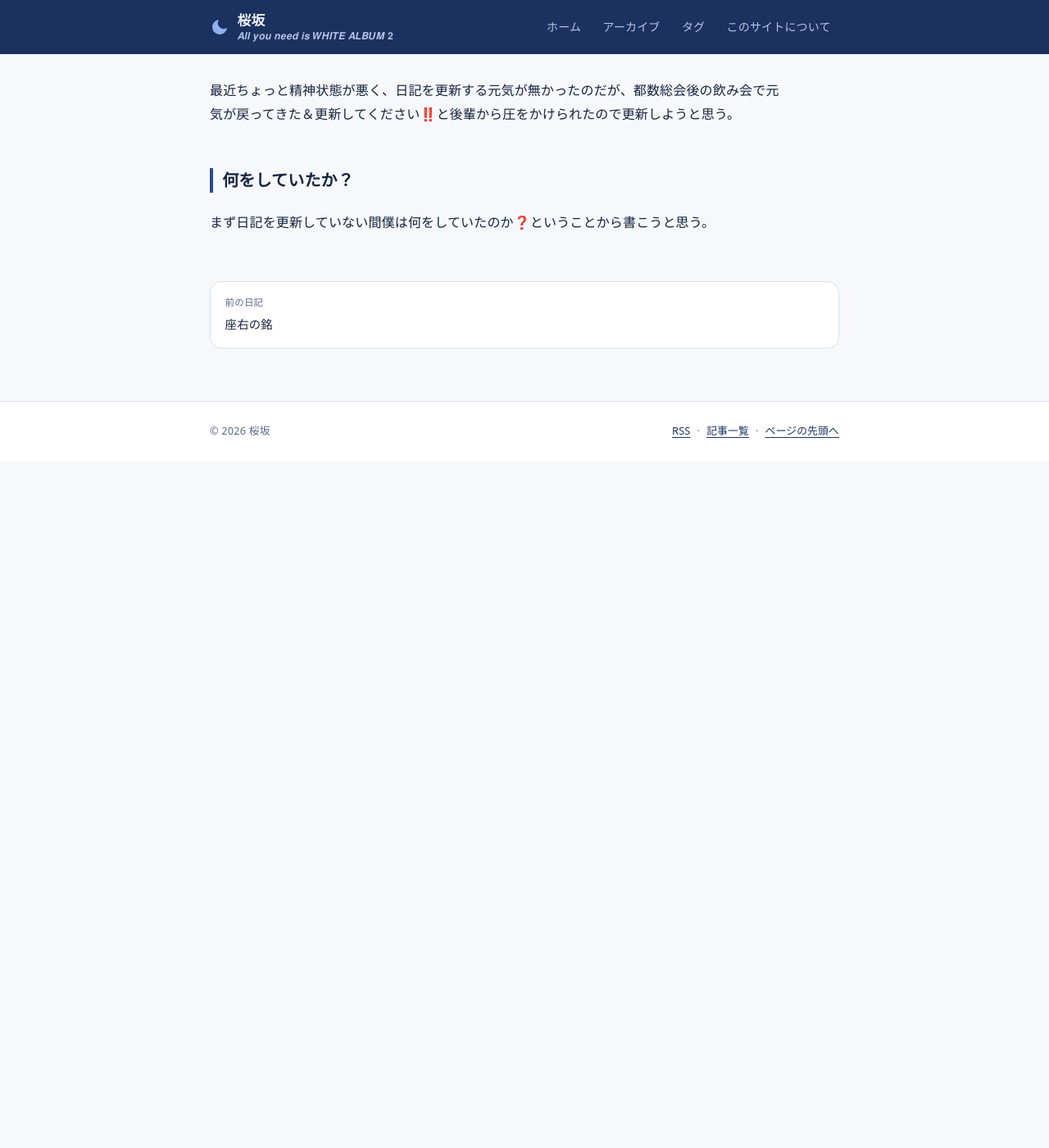
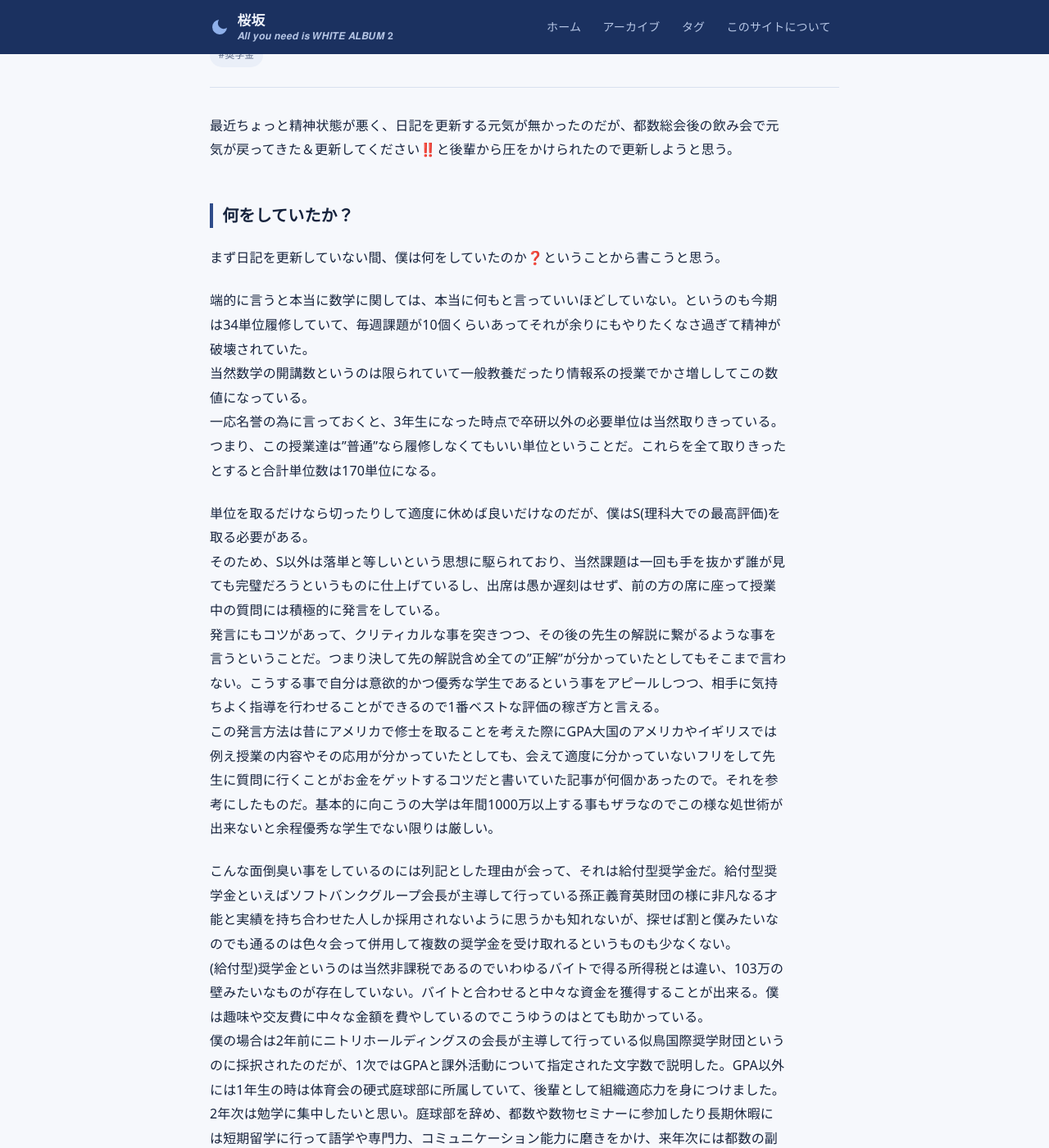
Before and after one commit to sakurazaka-math/sakurazaka-math.github.io, a Jekyll site: the page built from _posts/2026-10-25-day22.md, in a window 1280 px wide and 1400 px high, scrolled down 203 px. Shown: the whole window at 82% size. Built offline with Jekyll 4.4.1, drawn with Linux system fonts in a browser that asks for light colours; before the commit the page ends 900 px from its top, so only the background shows below that; some of the changed text lies outside the part shown.

Commit message:
2026-10-25-day22.md を更新

```diff
--- a/_posts/2026-10-25-day22.md
+++ b/_posts/2026-10-25-day22.md
@@ -1,11 +1,26 @@
 ---
 title: お久しぶり
 date: 2026-10-25
-tags:
+tags: 奨学金
 mood: 日による
 ---
 最近ちょっと精神状態が悪く、日記を更新する元気が無かったのだが、都数総会後の飲み会で元気が戻ってきた＆更新してください️️️‼️と後輩から圧をかけられたので更新しようと思う。
 <!--more-->
 
 ## 何をしていたか？
-まず日記を更新していない間僕は何をしていたのか❓ということから書こうと思う。
+まず日記を更新していない間、僕は何をしていたのか❓ということから書こうと思う。
+
+端的に言うと本当に数学に関しては、本当に何もと言っていいほどしていない。というのも今期は34単位履修していて、毎週課題が10個くらいあってそれが余りにもやりたくなさ過ぎて精神が破壊されていた。
+当然数学の開講数というのは限られていて一般教養だったり情報系の授業でかさ増ししてこの数値になっている。
+一応名誉の為に言っておくと、3年生になった時点で卒研以外の必要単位は当然取りきっている。つまり、この授業達は”普通”なら履修しなくてもいい単位ということだ。これらを全て取りきったとすると合計単位数は170単位になる。
+
+単位を取るだけなら切ったりして適度に休めば良いだけなのだが、僕はS(理科大での最高評価)を取る必要がある。
+そのため、S以外は落単と等しいという思想に駆られており、当然課題は一回も手を抜かず誰が見ても完璧だろうというものに仕上げているし、出席は愚か遅刻はせず、前の方の席に座って授業中の質問には積極的に発言をしている。
+発言にもコツがあって、クリティカルな事を突きつつ、その後の先生の解説に繋がるような事を言うということだ。つまり決して先の解説含め全ての”正解”が分かっていたとしてもそこまで言わない。こうする事で自分は意欲的かつ優秀な学生であるという事をアピールしつつ、相手に気持ちよく指導を行わせることができるので1番ベストな評価の稼ぎ方と言える。
+この発言方法は昔にアメリカで修士を取ることを考えた際にGPA大国のアメリカやイギリスでは例え授業の内容やその応用が分かっていたとしても、会えて適度に分かっていないフリをして先生に質問に行くことがお金をゲットするコツだと書いていた記事が何個かあったので。それを参考にしたものだ。基本的に向こうの大学は年間1000万以上する事もザラなのでこの様な処世術が出来ないと余程優秀な学生でない限りは厳しい。
+
+こんな面倒臭い事をしているのには列記とした理由が会って、それは給付型奨学金だ。給付型奨学金といえばソフトバンクグループ会長が主導して行っている孫正義育英財団の様に非凡なる才能と実績を持ち合わせた人しか採用されないように思うかも知れないが、探せば割と僕みたいなのでも通るのは色々会って併用して複数の奨学金を受け取れるというものも少なくない。
+(給付型)奨学金というのは当然非課税であるのでいわゆるバイトで得る所得税とは違い、103万の壁みたいなものが存在していない。バイトと合わせると中々な資金を獲得することが出来る。僕は趣味や交友費に中々な金額を費やしているのでこうゆうのはとても助かっている。
+僕の場合は2年前にニトリホールディングスの会長が主導して行っている似鳥国際奨学財団というのに採択されたのだが、1次ではGPAと課外活動について指定された文字数で説明した。GPA以外には1年生の時は体育会の硬式庭球部に所属していて、後輩として組織適応力を身につけました。2年次は勉学に集中したいと思い。庭球部を辞め、都数や数物セミナーに参加したり長期休暇には短期留学に行って語学や専門力、コミュニケーション能力に磨きをかけ、来年次には都数の副会長として組織を回す側として頑張ろうと思います。みたいなのを具体的にそして明瞭かつ丁寧に文字数限界までギチギチに書いた。人によっては指導教員の推薦状みたいなのも出すらしいがそんなものは居なかったので出していない。
+2次では筆記(就活でやるSPIみたいなものだった)と適性試験、3次では面接って感じだった。面接では代数幾何の魅力を詠唱したのだが、内容についてはよく分からなかったが、楽しそうに話していたのでとても熱心に取り組んでいるのが伝わってきて良かったです☺️。と最後に言われてこれは落ちたのか受かったのかどっちだ...❓と思った記憶がある。
+多分面接はとても早口でまくし立てたので微妙だと思うが、それまでが良かったのだと思う。北大も面接で大転けしたのに何故か受かったし事前にレポートを出す系は文字を書くのには抵抗が無いので得意な方なのだと思う。就活の際にES添削を先輩にお願いする人は多いが、似た感じで給付型奨学金と院試の出願書類の添削は出来るので気になる人は声をかけて欲しい。
```
